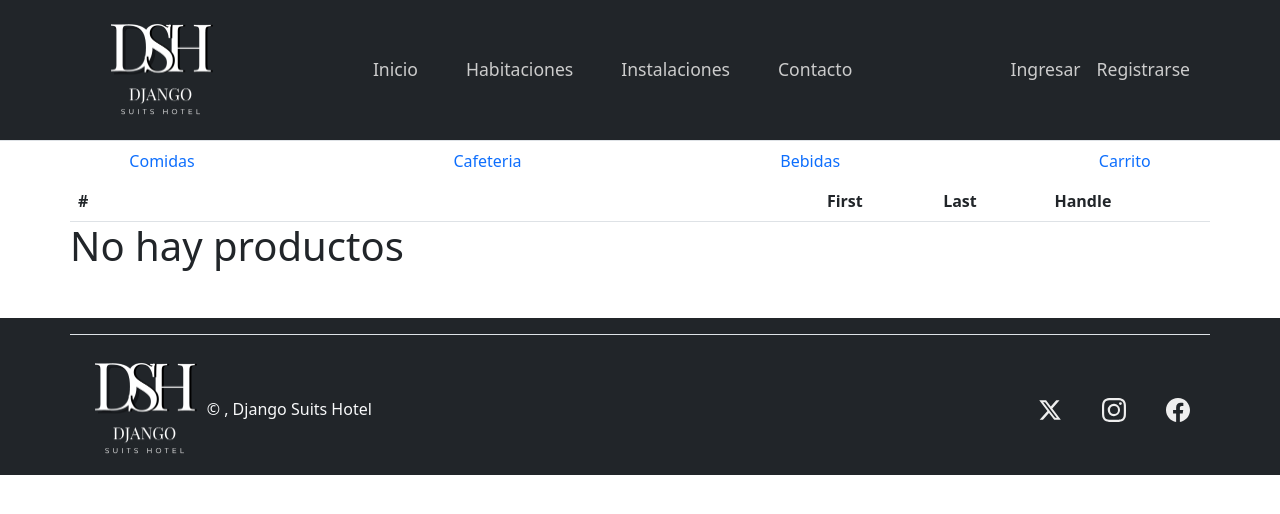
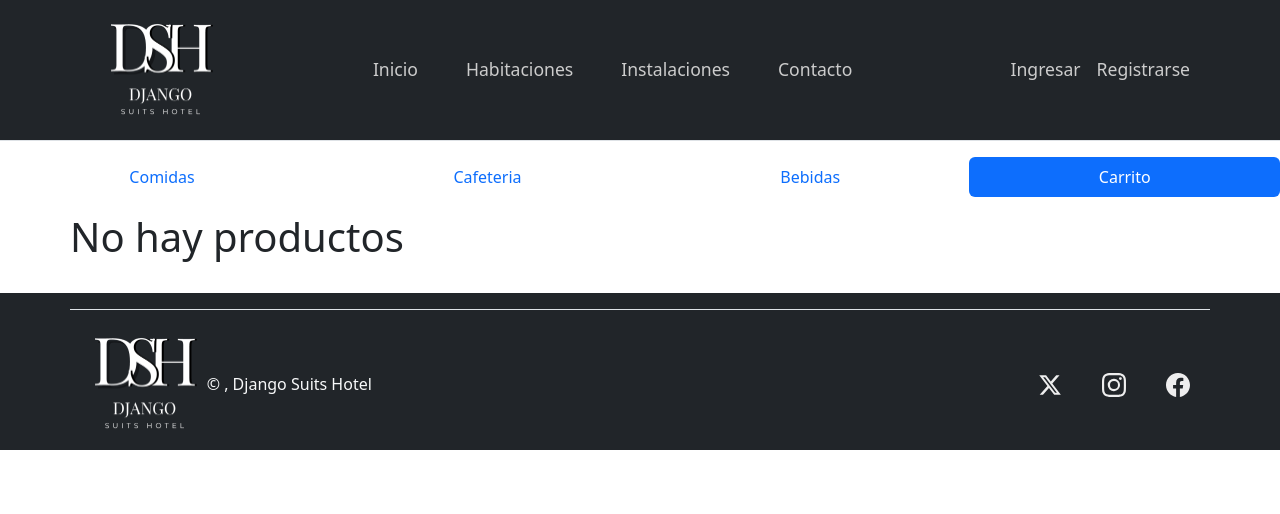
Before and after one commit to juanpp97/proyecto-django, a Django app: page /servicios/habitacion/productos/carrito in a window 1280 px wide. Shown: the top 514 px of the page. Run offline with Django 4.2, Linux system fonts and the light colour scheme; data comes from the database, SQL or seed files in the repository; lists and menus that the app fills with data are empty; some libraries are stand-ins or nearby versions.

Commit message:
[add] NO TERMINADO PERO PASARON COSAS

```diff
--- a/servicios/views.py
+++ b/servicios/views.py
@@ -5,7 +5,7 @@ from .models import Eventos,Producto
 
 def habitacion (request, tipo=None):
     categorias_disponibles = Producto.objects.values_list('categoria', flat=True).distinct()
-
+    contexto ={"tipo":tipo,}
     if tipo in categorias_disponibles:
         list_productos = Producto.objects.filter(categoria= tipo)
         contexto ={
@@ -14,9 +14,9 @@ def habitacion (request, tipo=None):
         }
         return render(request,'servicios/habitacion/lista_productos.html',contexto)
     elif tipo == 'carrito':
-        return render(request,'servicios/habitacion/carrito.html',context={})
+        return render(request,'servicios/habitacion/carrito.html',contexto)
     else:
-        return render(request,'servicios/habitacion/carrito.html',context={})
+        return render(request,'servicios/habitacion/carrito.html',contexto)
 
 
 # def carrito (request):
--- a/static/styles.css
+++ b/static/styles.css
@@ -153,7 +153,12 @@ legend, label {
     min-height: 60px;
     width: 80%;
 }
-
+.card-body{
+    display: flex !important;
+    flex-direction: column;
+    flex-wrap: nowrap;
+    justify-content: space-between;
+}
 @media screen and (max-width: 768px) {
     .word-counter{
         right: 14%;
--- a/templates/servicios/habitacion/base_carrito.html
+++ b/templates/servicios/habitacion/base_carrito.html
@@ -1,15 +1,15 @@
 {% extends "plantilla.html" %}
 {% load static %}
 {% block contenido %}
-<nav class="nav nav-pills flex-column flex-sm-row">
+<nav class="nav nav-pills flex-column flex-sm-row mt-3">
     <a class="flex-sm-fill text-sm-center nav-link {% if tipo == 'comidas' %}active{% endif %}" aria-current="page" href="{% url 'serv-producto' tipo='comidas' %}">Comidas</a>
     <a class="flex-sm-fill text-sm-center nav-link {% if tipo == 'cafeteria' %}active{% endif %}" href="{% url 'serv-producto' tipo='cafeteria' %}">Cafeteria</a>
     <a class="flex-sm-fill text-sm-center nav-link {% if tipo == 'bebidas' %}active{% endif %}" href="{% url 'serv-producto' tipo='bebidas' %}">Bebidas</a>
     <a class="flex-sm-fill text-sm-center nav-link {% if tipo == 'carrito' %}active{% endif %}" href="{% url 'serv-producto' tipo='carrito'  %}">Carrito</a>
 
 </nav>
-<section class="container">
-    <div class="row row-cols-auto">
+<section class="container mt-3">
+    <div class="row row-cols-auto gap-3 justify-content-center">
         {% block sub_contenido %}
         {% endblock sub_contenido %}
     </div>
--- a/templates/servicios/habitacion/carrito.html
+++ b/templates/servicios/habitacion/carrito.html
@@ -3,19 +3,10 @@
 
 {% block sub_contenido %}
 
-<table class="table"  >
-    <thead>
-      <tr>
-        <th scope="col">#</th>
-        <th scope="col">First</th>
-        <th scope="col">Last</th>
-        <th scope="col">Handle</th>
-      </tr>
-    </thead>
-    <tbody id="lista_de_tareas">
 
-    </tbody>
-  </table>
+    <ul id="lista_de_tareas" class="list-group w-100">
+
+    </ul>
 
 <script>
 
@@ -27,21 +18,23 @@
 
         cargarTareas(){
             localStorage.setItem('lista_productos', JSON.stringify(this.lista_productos));
+            console.log(localStorage.setItem('lista_productos', JSON.stringify(this.lista_productos)))
             if (this.lista_productos.length >= 1){
-                let htmlTareas = this.lista_productos.reduce((html, tarea, index)=> html += this.generarTareaHTML(producto,index), '')
+                let htmlTareas = this.lista_productos.reduce((html, producto, index)=> html += this.generarTareaHTML(producto,index), '')
                 document.getElementById("lista_de_tareas").innerHTML = htmlTareas
             } else {
                 document.getElementById("lista_de_tareas").innerHTML = "<h1>No hay productos</h1>"
             }
         }
 
-        generarTareaHTML(producto,indice){
+        generarTareaHTML(producto,index){
             return `
-            <tr>
-                <th scope="row">#</th>
-                <td>${producto.nombre}</td>
-                <td>${producto.precio}</td>
-              </tr>
+            <li class="w-100 list-group-item d-flex flex-row justify-content-between align-items-center">
+                <button class="btn btn-danger me-auto">X</button>
+                <div>${producto["nombre"]}</div>
+                <div>${producto["categoria"]}</div>
+                <div class="ms-auto">$${producto["precio"]}</div>
+            </li>
             `
         }
 
```
Also changed, not shown: static/js/carrito.js (added, +18 -0 lines), templates/servicios/habitacion/lista_productos.html (+4 -18 lines).
